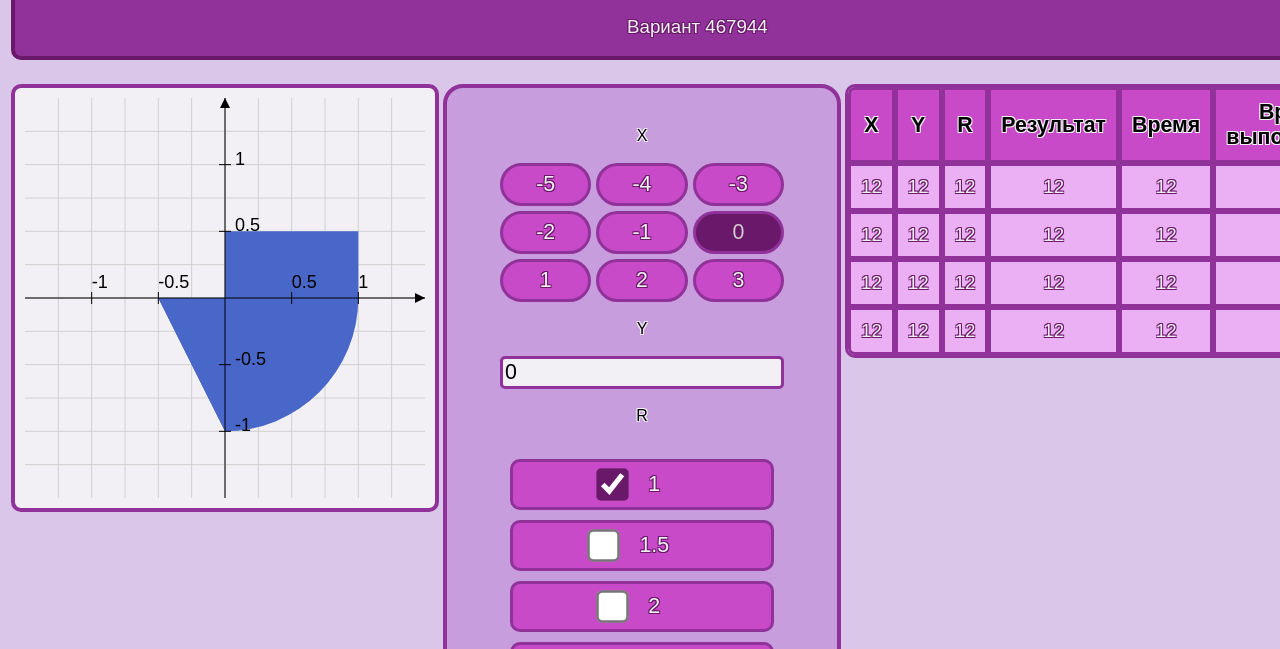
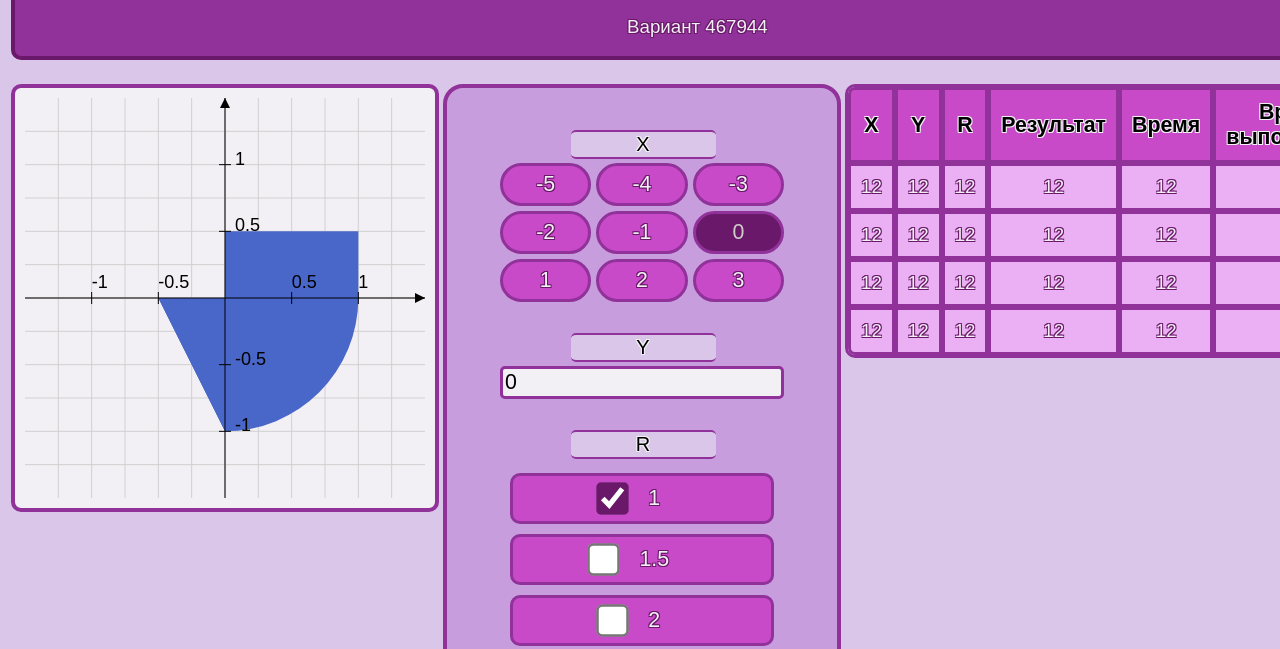
Before and after one commit to artem961/web, a plain HTML site: page static/index.html in a window 1280 px wide. Shown: the part 120-769 px from the top of the page. Drawn offline with Linux system fonts and the light colour scheme.

Commit message:
front upd

```diff
--- a/static/index.html
+++ b/static/index.html
@@ -72,7 +72,7 @@
         }
 
         .menu {
-            padding: 20px 50px;
+            padding: 10px 50px;
             border-radius: 20px;
             border: 4px solid var(--dark-purple);
             background-color: var(--second-bg-color);
@@ -82,6 +82,18 @@
             text-align: center;
             display: flex;
             flex-direction: column;
+        }
+
+        .label{
+            background-color: var(--main-bg-color);
+            text-align: center;
+            font-size: 20px;
+            width: 50%;
+            border-bottom: 2px solid var(--dark-purple);
+            border-top: 2px solid var(--dark-purple);
+            border-radius: 5px;
+            margin: 30px 0 3px 25%;
+            padding: ;
         }
 
         .x-group {
@@ -147,6 +159,7 @@
 
         .r-group ul{
             padding-inline-start: 0;
+            margin: 0;
         }
 
         .r-group li{
@@ -285,8 +298,8 @@
         <td class="menu-column">
             <table class="menu">
                 <tr>
-                    <td>
-                        <p class="dark-text">X</p>
+                    <td class="label dark-text">
+                        X
                     </td>
                     <td id="x-group" class="x-group light-text">
                         <input type="radio" name="x" id="x-5" value="-5">
@@ -318,8 +331,8 @@
                     </td>
                 </tr>
                 <tr>
-                    <td>
-                        <p class="dark-text">Y</p>
+                    <td class="label dark-text">
+                         Y
                     </td>
                     <td id="y-group" class="y-group">
                         <input type="text" id="y" name="y" value="0">
@@ -327,8 +340,8 @@
                     </td>
                 </tr>
                 <tr>
-                    <td>
-                        <p class="dark-text">R</p>
+                    <td  class="label dark-text">
+                        R
                     </td>
                     <td id="r-group" class="r-group light-text">
                         <ul>
```
